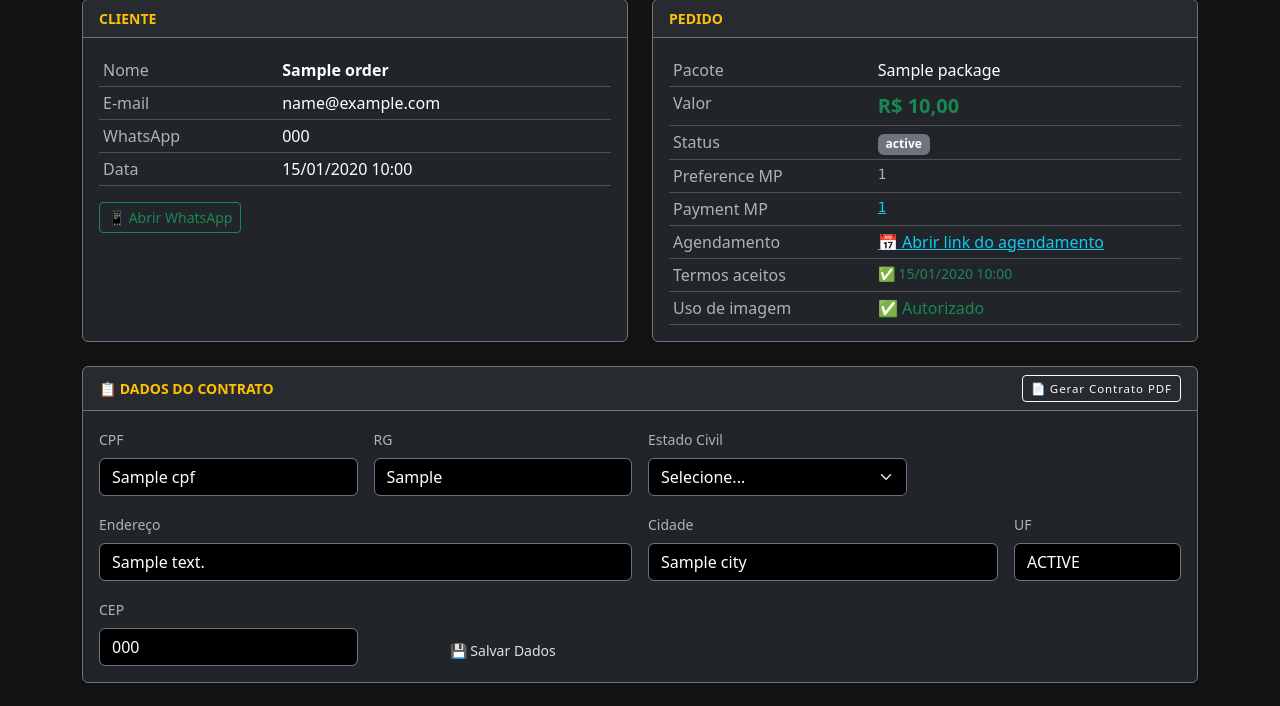
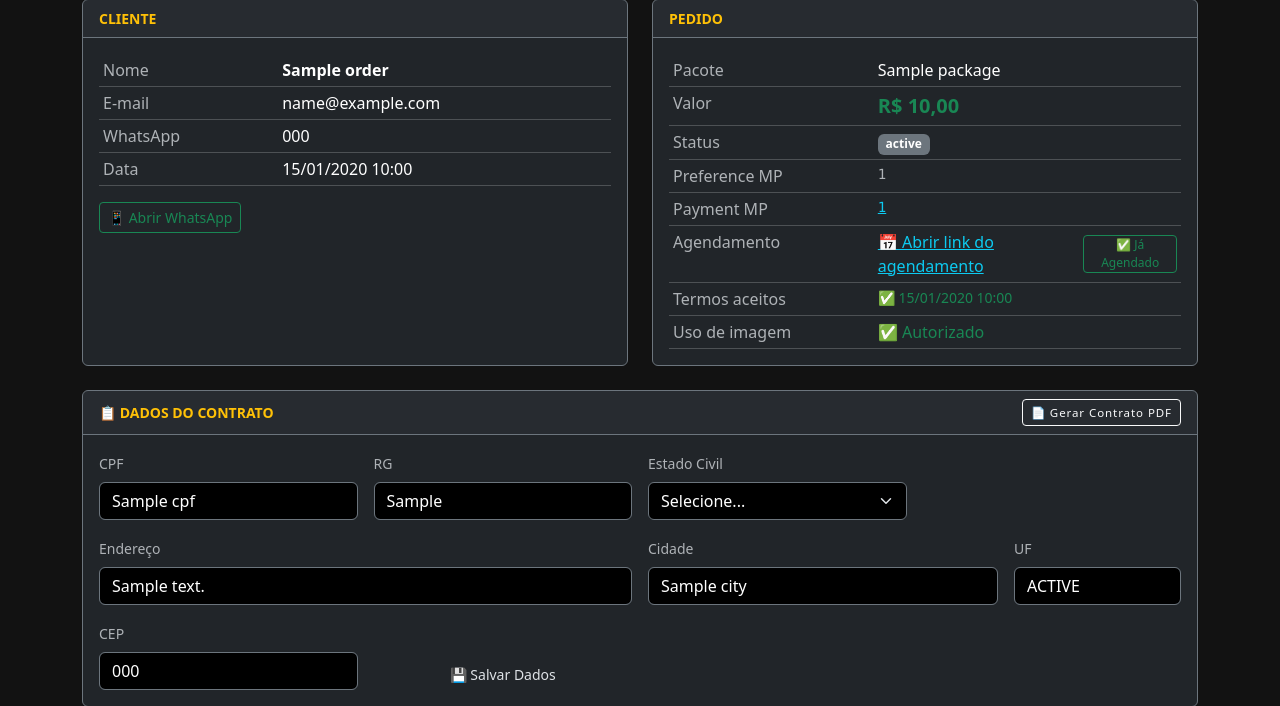
Before and after one commit to ateuatado/jameswebbstudio, a CodeIgniter 4 app: the page made by app/Views/admin/orders/show.php in a window 1280 px wide. Shown: the part 240-946 px from the top of the page. Run offline with PHP 8.4 and a stand-in for CodeIgniter, Linux system fonts and the light colour scheme; the template is opened without the code that fills it: most values are stand-ins (such as "Sample title", 1, 10 or a date in 2020); data that the repository does not hold is empty; some libraries are stand-ins or nearby versions.

Commit message:
fix: adiciona botao no admin para marcar pedido como agendado, resolvendo problema de links de agendamento infinitos

```diff
--- a/app/Config/Routes.php
+++ b/app/Config/Routes.php
@@ -57,6 +57,7 @@ $routes->group('admin', ['filter' => 'group:admin,superadmin'], static function
     $routes->get('orders',               'Admin\OrderController::index');
     $routes->get('orders/testar-email',  'Admin\OrderController::testEmail');
     $routes->get('orders/(:num)',        'Admin\OrderController::show/$1');
+    $routes->post('orders/(:num)/mark-scheduled', 'Admin\OrderController::markScheduled/$1');
     $routes->post('orders/(:num)/contract', 'Admin\OrderController::updateContract/$1');
     $routes->get('orders/(:num)/contract',  'Admin\OrderController::generateContract/$1');
 
--- a/app/Views/admin/orders/show.php
+++ b/app/Views/admin/orders/show.php
@@ -80,11 +80,19 @@
                         <td class="text-muted">Agendamento</td>
                         <td>
                             <?php if (!empty($order->agenda_link)): ?>
-                            <a href="<?= esc($order->agenda_link) ?>" target="_blank" class="text-info">
-                                📅 Abrir link do agendamento
-                            </a>
+                            <div class="d-flex align-items-center gap-2">
+                                <a href="<?= esc($order->agenda_link) ?>" target="_blank" class="text-info">
+                                    📅 Abrir link do agendamento
+                                </a>
+                                <form action="<?= site_url('admin/orders/' . $order->id . '/mark-scheduled') ?>" method="post" class="m-0">
+                                    <?= csrf_field() ?>
+                                    <button type="submit" class="btn btn-outline-success btn-sm py-0 px-2" style="font-size:0.75rem;" title="Marcar como já agendado para o cliente não conseguir agendar novamente">
+                                        ✅ Já Agendado
+                                    </button>
+                                </form>
+                            </div>
                             <?php elseif ($order->status === 'approved'): ?>
-                            <span class="text-warning">⏳ Link ainda não gerado</span>
+                            <span class="text-warning">⏳ Já agendado (link removido)</span>
                             <?php else: ?>
                             <span class="text-muted">—</span>
                             <?php endif; ?>
```
Also changed, not shown: app/Controllers/Admin/OrderController.php (+13 -0 lines).
